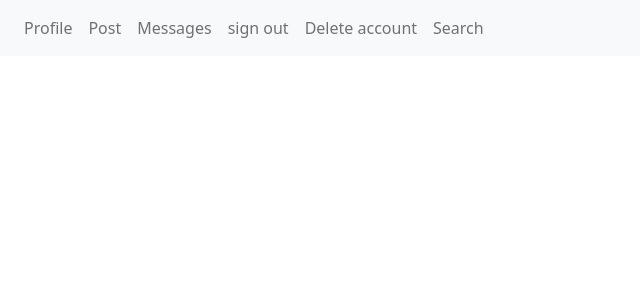
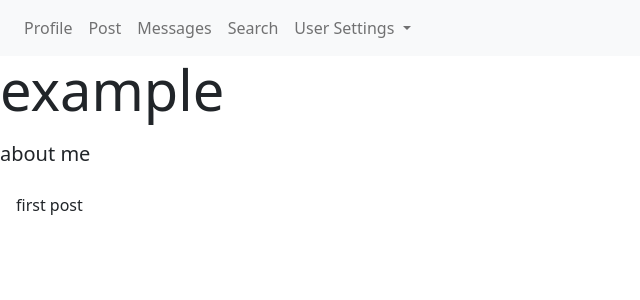
Before and after one commit to puibtx/131-Team10, a Flask app: the page made by teamProject/app/models.py in a window 1280 px wide. Shown: the top 300 px of the page, without its empty margins (0-640 px from the left). Run offline with Flask 2, Linux system fonts and the light colour scheme; the first user in the database is signed in; data comes from the database, SQL or seed files in the repository.

Commit message:
user home page modified, search tool working, posts added.

```diff
--- a/teamProject/app/models.py
+++ b/teamProject/app/models.py
@@ -31,3 +31,6 @@ class User(db.Model, UserMixin):
 
     def get_posts(self):
         return self.posts
+
+    def get_bio(self):
+        return self.bio
--- a/teamProject/app/routes.py
+++ b/teamProject/app/routes.py
@@ -25,7 +25,7 @@ def delete():
         flash('failed to delete account')
 
 
-@views.route('/dashboard/<username>/post', methods=['GET', 'POST'])
+@views.route('/home/<username>/post', methods=['GET', 'POST'])
 @login_required
 def post(username):
     if request.method == 'POST':
@@ -42,7 +42,7 @@ def post(username):
     return render_template('post.html', user=current_user, username=username)
 
 
-@views.route('/dashboard/<username>/delete-post/<int:id>')
+@views.route('/home/<username>/delete-post/<int:id>')
 @login_required
 def deletePost(id, username):
     deleted_post = Post.query.get_or_404(id)
@@ -60,15 +60,15 @@ def feed(username):
 
 
 @views.route('/home/<username>/', methods=['GET', 'POST'])
-@views.route('/visiting/<username>/<other_user>', methods=['GET', 'POST'])
 @login_required
-def home(username, other_user=None):
-    if other_user:
+def home(username):
 
-        render_template(
-            'home.html', username=current_user.username, other_user=other_user)
+    print('here')
+    user = User.query.filter_by(username=current_user.username).first()
+    bio = user.get_bio()
+    posts = user.get_posts()
 
-    return render_template('home.html', username=current_user.username)
+    return render_template('home.html', username=current_user.username, userhome=current_user.username, bio=bio, posts=posts)
 
 
 @views.route("/home/<username>/search", methods=['GET', 'POST'])
@@ -77,12 +77,25 @@ def search(username):
     if request.method == 'POST':
         searched_username = request.form.get('searched')
         searched = User.query.filter_by(username=searched_username).first()
-        print(searched)
+
         if searched:
             # if user exists then we can redirect to that users home page
-            return redirect(url_for('routes.home', username=current_user.username, searched=searched_username))
+            return redirect(url_for('routes.visiting', username=current_user.username, other_user=searched_username))
         else:
 
             flash('user does not exist.', category='error')
 
     return render_template('search.html', username=current_user.username)
+
+
+@views.route('/visiting/<username>/<other_user>', methods=['GET', 'POST'])
+@login_required
+def visiting(username, other_user):
+    if other_user:
+        print(other_user)
+        user = User.query.filter_by(username=other_user).first()
+        bio = user.get_bio()
+        posts = user.get_posts()
+
+        return render_template(
+            'home.html', username=current_user.username, other_user=other_user, userhome=other_user, bio=bio, posts=posts)
--- a/teamProject/app/templates/home.html
+++ b/teamProject/app/templates/home.html
@@ -35,11 +35,34 @@
 
         <a class="nav-item nav-link" href='{{url_for('routes.post', username=username)}}'>Post</a>
         <a class="nav-item nav-link" href='#'>Messages</a>
-        <a class="nav-item nav-link" href={{url_for('auth.logout')}}>sign out</a>
+        <a class="nav-item nav-link" href={{url_for('routes.search', username=username)}}>
+          Search
+        </a>
+        <li class="nav-item dropdown">
+          <a class="nav-link dropdown-toggle" href="#" role="button" data-bs-toggle="dropdown" aria-expanded="false">
+            User Settings
+          </a>
+          <ul class="dropdown-menu">
+            <li><a class="dropdown-item" href="#">Update Account</a></li>
+            <li><a class="dropdown-item" href={{url_for('auth.logout')}}>sign out</a></li>
 
-        <a type="button" class="nav-item nav-link" data-bs-toggle="modal" data-bs-target="#staticBackdrop">
-          Delete account
-        </a>
+            <li><a type="button" class="dropdown-item" data-bs-toggle="modal" data-bs-target="#staticBackdrop">
+            delete account
+            </a></li>
+
+
+
+
+          </ul>
+        </li>
+
+
+        <!--end dropdown-->
+
+
+
+
+
 
           <!-- Modal -->
           <div class="modal fade" id="staticBackdrop" data-bs-backdrop="static" data-bs-keyboard="false" tabindex="-1" aria-labelledby="staticBackdropLabel" aria-hidden="true">
@@ -59,18 +82,45 @@
               </div>
             </div>
           </div>
-
-
-        <a type="button" class="nav-item nav-link" href={{url_for('routes.search', username=username)}}>
-          Search
-        </a>
+        </div>
+        <!--end modal-->
 
       </div>
 
+
+
+  </nav>
+
+  <!--end nav-->
+  {%block display%}
+  <div class="col-md-6 px-0">
+    <h1 class="display-4">{{userhome}}</h1>
+    <p class="lead my-3">{{bio}}</p>
+
   </div>
-  </nav>
-  {%block search%}
+  <div>
+      <ul class="list-group list-group-flush" id="posts">
+        {% for post in posts %}
+        <li class="list-group-item">
+            {{ post.data }}
+            {%if username == userhomer %}
+            <form action ='/home/{{username}}/' method="POST">
+                <a href="/home/{{username}}/delete-post/{{post.id}}" class="btn btn-outline-secondary btn-sm">Delete</a>
+            </form>
+            {% endif %}
+
+
+        </li>
+        {% endfor %}
+      </ul>
+  </div>
   {% endblock %}
+
+
+
+
+
+  </ul>
   <script
     src="https://cdn.jsdelivr.net/npm/bootstrap@5.2.3/dist/js/bootstrap.bundle.min.js"
     integrity="sha384-kenU1KFdBIe4zVF0s0G1M5b4hcpxyD9F7jL+jjXkk+Q2h455rYXK/7HAuoJl+0I4"
--- a/teamProject/app/templates/search.html
+++ b/teamProject/app/templates/search.html
@@ -1,5 +1,5 @@
 {% extends 'home.html' %} {% block title %} Search User {% endblock %} {%block
-search%}
+display%}
 
 <div class="container py-5 h-100">
   <div class="row d-flex justify-content-center align-items-center h-100">
```
Also changed, not shown: teamProject/app/templates/post.html (+26 -25 lines), teamProject/instance/app.db. Lines whose indentation alone changed are shown as unchanged.
